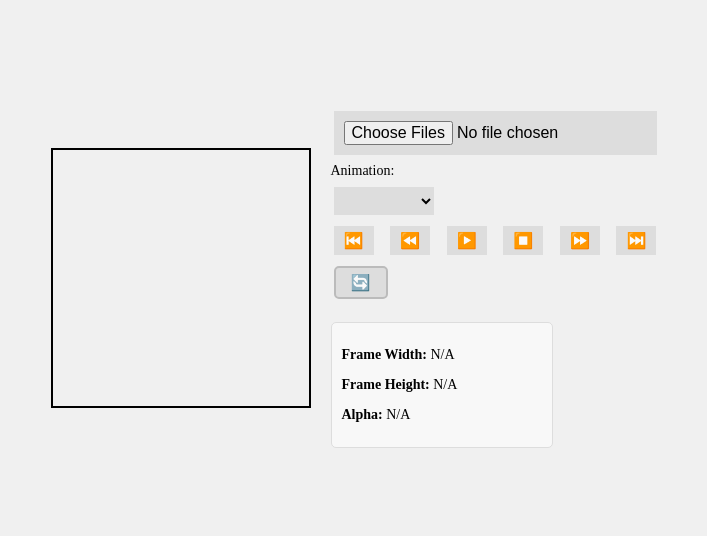
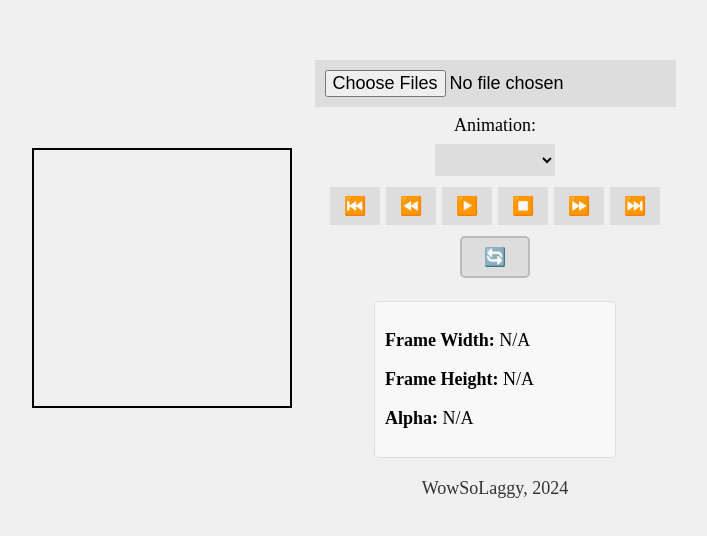
Before and after one commit to WowSoLaggy/aniview, a plain HTML site: page index.html in a window 1280 px wide. Shown: the part 122-658 px from the top of the page, without its empty margins (285-992 px from the left). Drawn offline with Linux system fonts and the light colour scheme.

Commit message:
Added footer

```diff
--- a/index.html
+++ b/index.html
@@ -12,6 +12,7 @@
             height: 100vh;
             margin: 0;
             background-color: #f0f0f0;
+            font-size: 18px; /* Increase base font size */
         }
         #image-frame {
             border: 2px solid #000;
@@ -24,15 +25,16 @@
             display: flex;
             flex-direction: column;
             margin-left: 20px;
+            align-items: center;
         }
         .control-button {
             background-color: #ddd;
             border: none;
             margin: 3px;
-            padding: 5px;
-            font-size: 16px;
+            padding: 8px; /* Increase padding to match larger font size */
+            font-size: 18px; /* Ensure button text matches base font size */
             cursor: pointer;
-            width: 40px; /* Narrower buttons */
+            width: 50px; /* Adjust width to accommodate larger text */
             text-align: center;
         }
         .control-button:active {
@@ -41,14 +43,14 @@
         #file-input {
             width: auto; /* Keeps the file input button at its default size */
             padding: 10px;
-            font-size: 16px;
+            font-size: 18px; /* Match base font size */
             margin: 3px;
         }
         #animation-select {
             margin: 3px;
             padding: 5px;
-            font-size: 14px;
-            width: 100px; /* Adjusting the width to match the button scale */
+            font-size: 18px; /* Match base font size */
+            width: 120px; /* Adjust width to accommodate larger text */
         }
         #animation-controls {
             display: flex;
@@ -68,10 +70,10 @@
         #loop-label {
             background-color: #ddd;
             border: 2px solid #bbb;
-            padding: 5px;
-            font-size: 16px;
+            padding: 8px; /* Increase padding to match larger font size */
+            font-size: 18px; /* Match base font size */
             cursor: pointer;
-            width: 40px;
+            width: 50px; /* Adjust width to accommodate larger text */
             text-align: center;
             border-radius: 5px;
             transition: background-color 0.3s, border-color 0.3s;
@@ -83,16 +85,21 @@
         /* Styling for image description */
         #image-description {
             margin-top: 20px;
-            font-size: 14px;
+            font-size: 18px; /* Match base font size */
             background-color: #f8f8f8;
             padding: 10px;
             border: 1px solid #ddd;
             border-radius: 5px;
-            width: 200px;
+            width: 220px; /* Adjust width to accommodate larger text */
         }
         #animation-label {
-            font-size: 14px;
+            font-size: 18px; /* Match base font size */
             margin: 5px 0;
+        }
+        #footer-label {
+            margin-top: 20px;
+            font-size: 18px; /* Match base font size */
+            color: #333;
         }
     </style>
 </head>
@@ -119,6 +126,9 @@
             <p><strong>Frame Height:</strong> <span id="frame-height">N/A</span></p>
             <p><strong>Alpha:</strong> <span id="alpha-state">N/A</span></p>
         </div>
+        <div id="footer-label">
+            WowSoLaggy, 2024
+        </div>
     </div>
     <script src="script.js"></script>
 </body>
```
